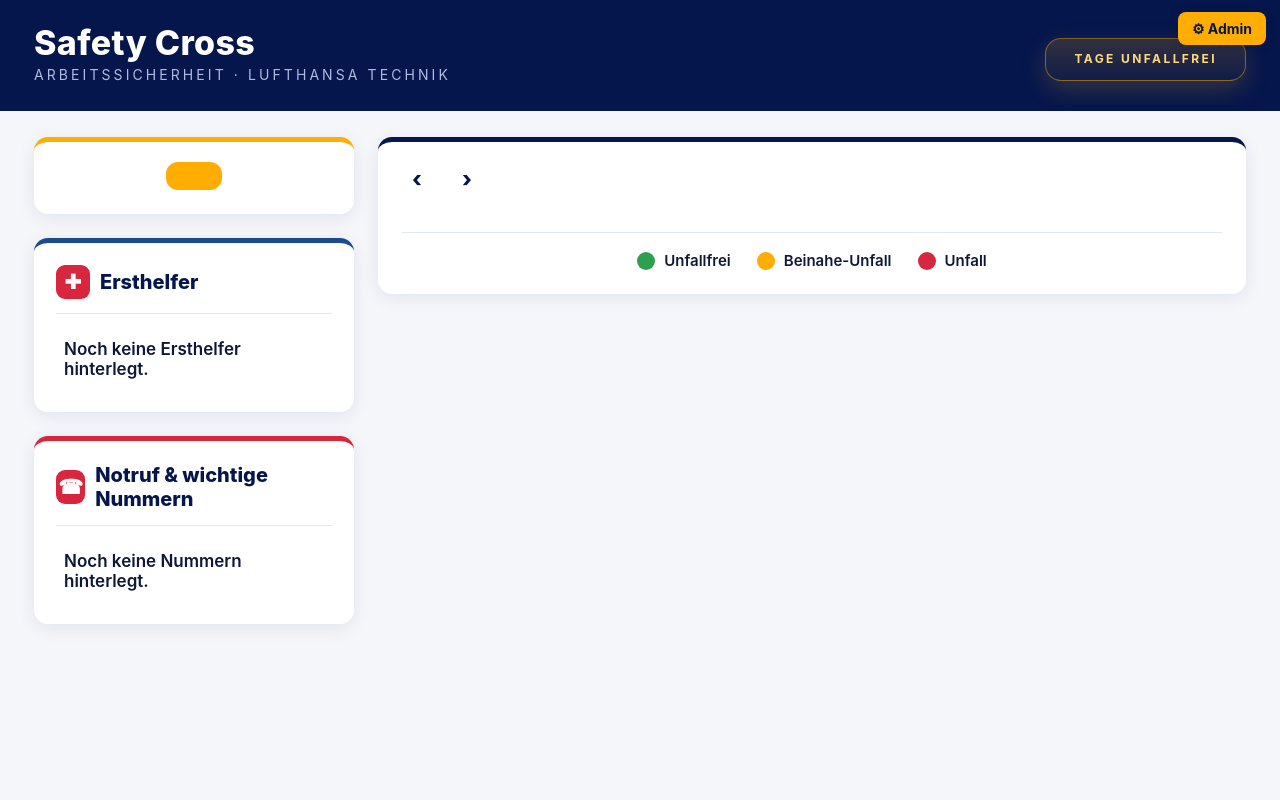
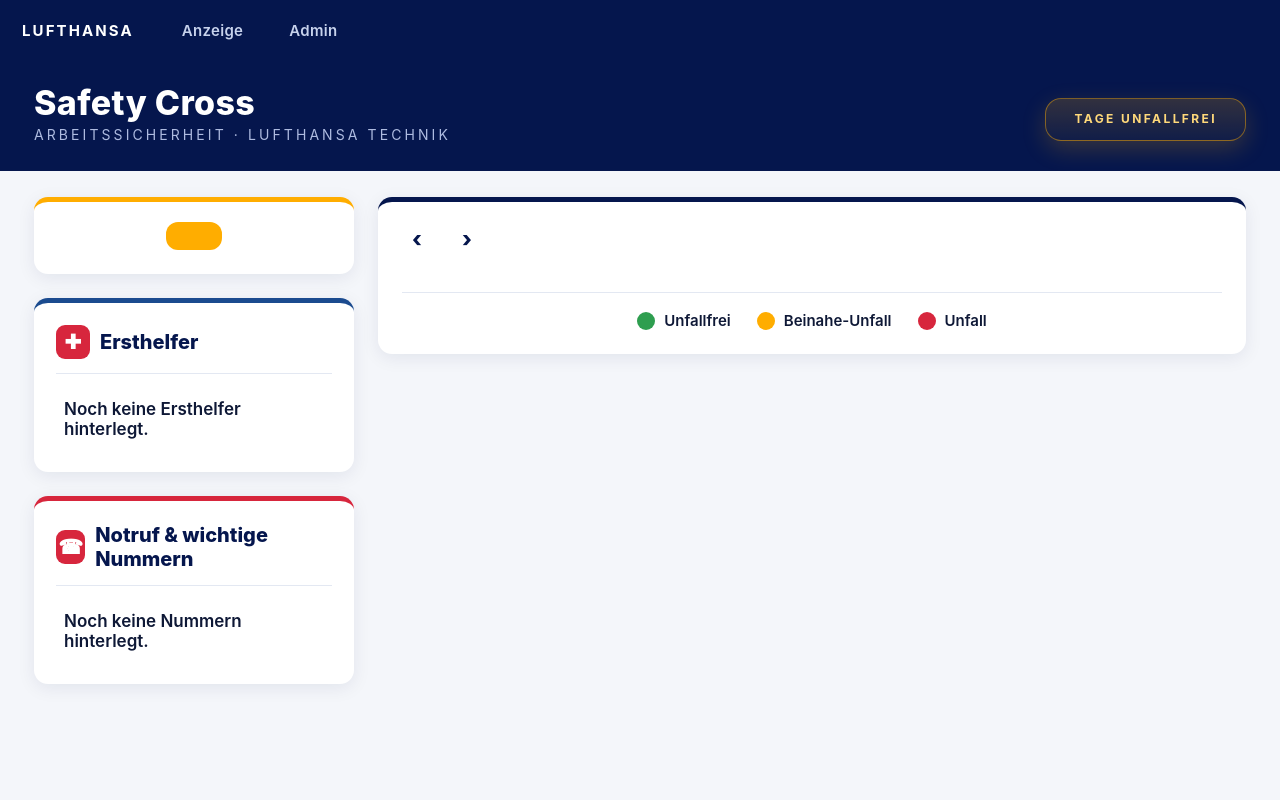
Before and after one commit to 17Trust09/lhtpi, a Flask app: template terminboard/templates/board.html in a window 1280 px wide. Run offline with Flask 3, Linux system fonts and the light colour scheme; the template is opened without the code that fills it, so the values that code supplies are empty; parts of the project's set-up code (start-up, migrations or seed data) failed here and were passed over.

Commit message:
feat(safety-cross): volle Admin-Tabbar im Kiosk sichtbar (statt kleiner Knopf)

```diff
--- a/tools/safety-cross/static/style.css
+++ b/tools/safety-cross/static/style.css
@@ -23,22 +23,10 @@
 
   /* Kiosk-Ansicht (nur Anzeige): body als Flex-Spalte, damit der Inhalt die
      volle Hoehe fuellt - zuverlaessig auch im iframe (wo vh unsicher sein
-     kann). Die Admin-Tabbar wird ausgeblendet, sie gehoert nicht in die
-     Anzeige. */
-  body.kiosk{display:flex;flex-direction:column;height:100%;overflow:hidden}
-  body.kiosk .tabbar{display:none}
-
-  /* Admin-Knopf: im Kiosk oben rechts dauerhaft erreichbar, obwohl die
-     Tabbar ausgeblendet ist. Ausserhalb des Kiosk (Admin-Ansicht) bleibt er
-     aus, dort gibt es ja die volle Tabbar. */
-  .admin-knopf{display:none}
-  body.kiosk .admin-knopf{
-    display:inline-flex;align-items:center;gap:6px;
-    position:fixed;top:12px;right:14px;z-index:100;
-    background:var(--yellow);color:var(--navy);text-decoration:none;
-    padding:8px 14px;border-radius:8px;font-size:14px;font-weight:700;
-    box-shadow:0 2px 8px rgba(5,22,77,.35);
-  }
+     kann). Die Admin-Tabbar bleibt im Kiosk sichtbar, damit die Navigation
+     (Anzeige/Admin) jederzeit erreichbar ist. */
+  body.kiosk{display:flex;flex-direction:column;height:100%;overflow:hidden;padding-top:60px}
+  body.kiosk .tabbar{display:flex}
 
   /* ===== TAB BAR ===== */
   .tabbar{
--- a/tools/safety-cross/templates/base.html
+++ b/tools/safety-cross/templates/base.html
@@ -12,7 +12,6 @@
   <a class="tab {% if active_tab == 'anzeige' %}active{% endif %}" href="{{ url_for('board') }}">Anzeige</a>
   <a class="tab {% if active_tab == 'admin' %}active{% endif %}" href="{{ url_for('admin') }}">Admin</a>
 </nav>
-<a class="admin-knopf" href="{{ url_for('admin') }}" title="Admin öffnen">⚙ Admin</a>
 {% block content %}{% endblock %}
 <script>
 /* Kiosk-Mauszeiger: nach Inaktivität aus, bei Bewegung sofort wieder da.
```
Also changed, not shown: 1 other file.
